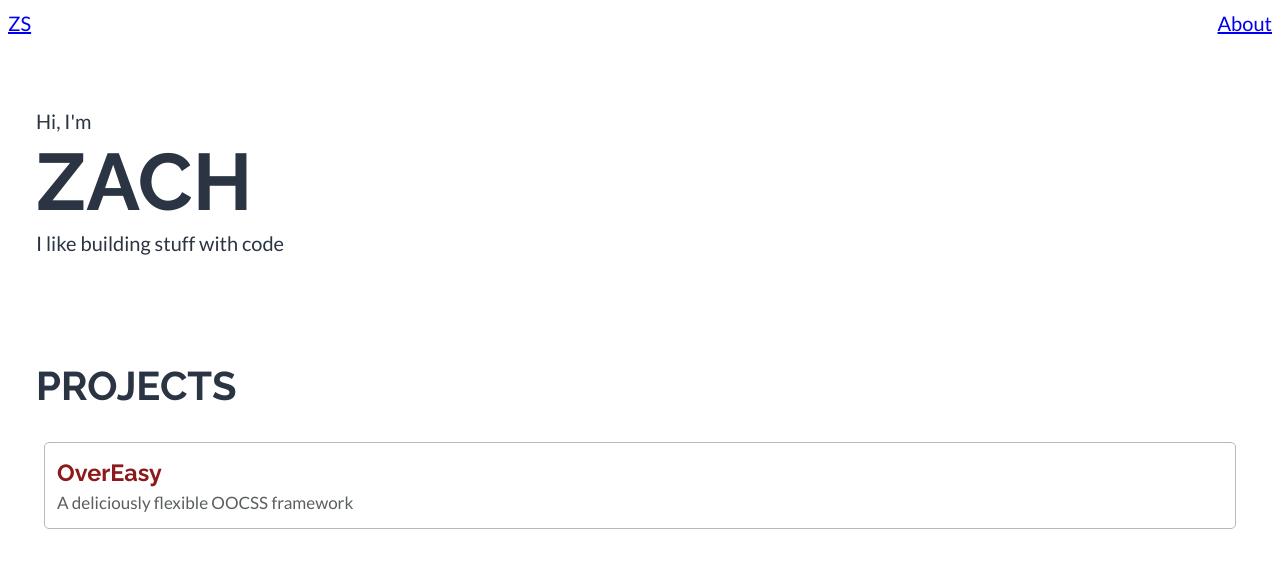
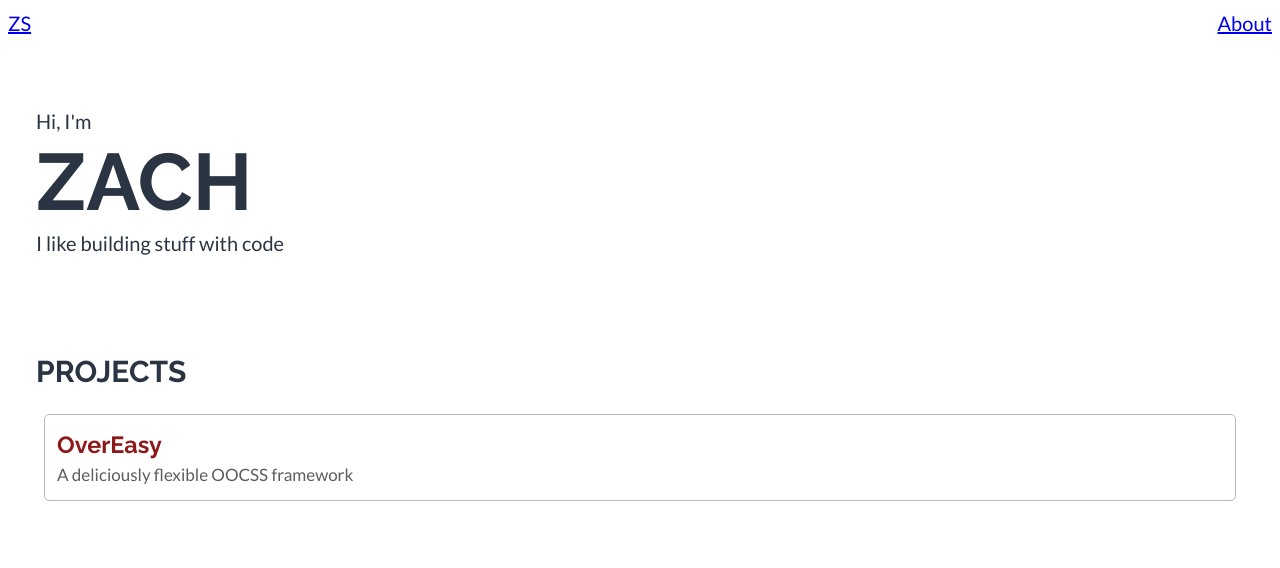
Before and after one commit to zsaffrin/zachsaffrin.com, a React (Create React App) app: page / in a window 1280 px wide. Shown: the top 568 px of the page. Built offline with nearby package versions, Linux system fonts and the light colour scheme.

Commit message:
Adjust h2, h3, h4 font sizes

```diff
--- a/src/components/App/App.css
+++ b/src/components/App/App.css
@@ -95,8 +95,8 @@
 }
 
 .App h1 { font-size: calc(var(--base-font-size) * 3); }
-.App h2 { font-size: calc(var(--base-font-size) * 2); }
-.App h3 { font-size: calc(var(--base-font-size) * 1.5); }
-.App h4 { font-size: calc(var(--base-font-size) * 1.17); }
+.App h2 { font-size: calc(var(--base-font-size) * 1.5); }
+.App h3 { font-size: calc(var(--base-font-size) * 1.17); }
+.App h4 { font-size: calc(var(--base-font-size) * 1.12); }
 .App h5 { font-size: var(--base-font-size); }
 .App h6 { font-size: calc(var(--base-font-size) * .83); }
```
